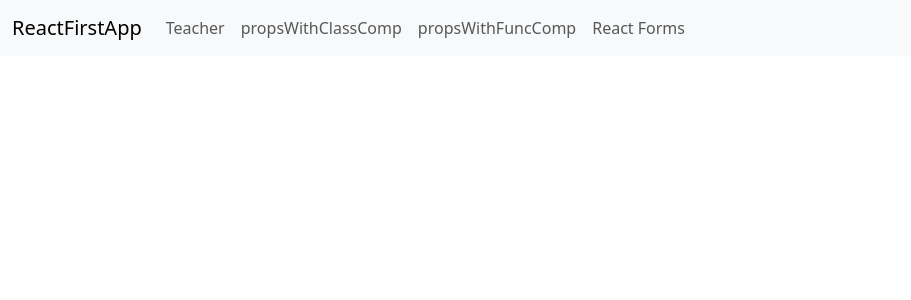
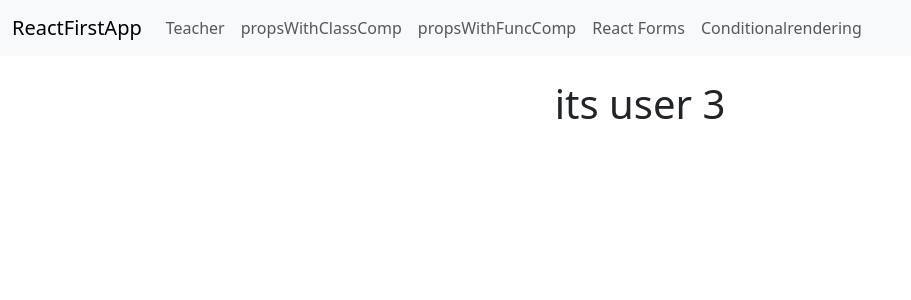
Before and after one commit to prasadkadam186/reactfirstapp, a React (Create React App) app: page /Conditionalrendering in a window 1280 px wide. Shown: the top 300 px of the page, without its empty margins (0-911 px from the left). Built offline with nearby package versions, Linux system fonts and the light colour scheme.

Commit message:
conditional rendering completed

```diff
--- a/src/App.js
+++ b/src/App.js
@@ -5,6 +5,7 @@ import Navbar from './navbar/navbar';
 import Student from './ClassComponents/Student';
 import Props from './ClassComponents/Props';
 import Loginform from './Forms/Loginform';
+import Conditionalrendering from './Forms/Conditionalrendering';
 
 function App() {
   return (
@@ -19,6 +20,7 @@ function App() {
             {/* Props with functional components */}
             <Route path='/props' element={<Props name="Prasad" age="25" Roll_no="21" />}/>
             <Route path="/Loginform" element={<Loginform />} />
+            <Route path='Conditionalrendering' element={<Conditionalrendering/>}/>
           </Routes>
         </div>
       </Router>
--- /dev/null
+++ b/src/Forms/Conditionalrendering.js
@@ -0,0 +1,13 @@
+import { useState } from "react";
+
+function Conditionalrendering()
+{
+    let [user, setUser]=useState(3)
+    return (
+        <div>
+            {/* Condition rendering instead of nested if else */}
+            {user == 1 ? <h1>Its user 1</h1> : user == 2 ? <h1>Its user 2</h1> : <h1>its user 3</h1>}
+        </div>
+    )
+}
+export default Conditionalrendering;
--- a/src/navbar/navbar.js
+++ b/src/navbar/navbar.js
@@ -22,6 +22,9 @@ function Navbar() {
                             <li className="nav-item">
                                 <Link className="nav-link" to="/Loginform">React Forms</Link>
                             </li>
+                            <li className="nav-item">
+                                <Link className="nav-link" to="/Conditionalrendering">Conditionalrendering</Link>
+                            </li>
                         </ul>
                     </div>
                 </div>
```
